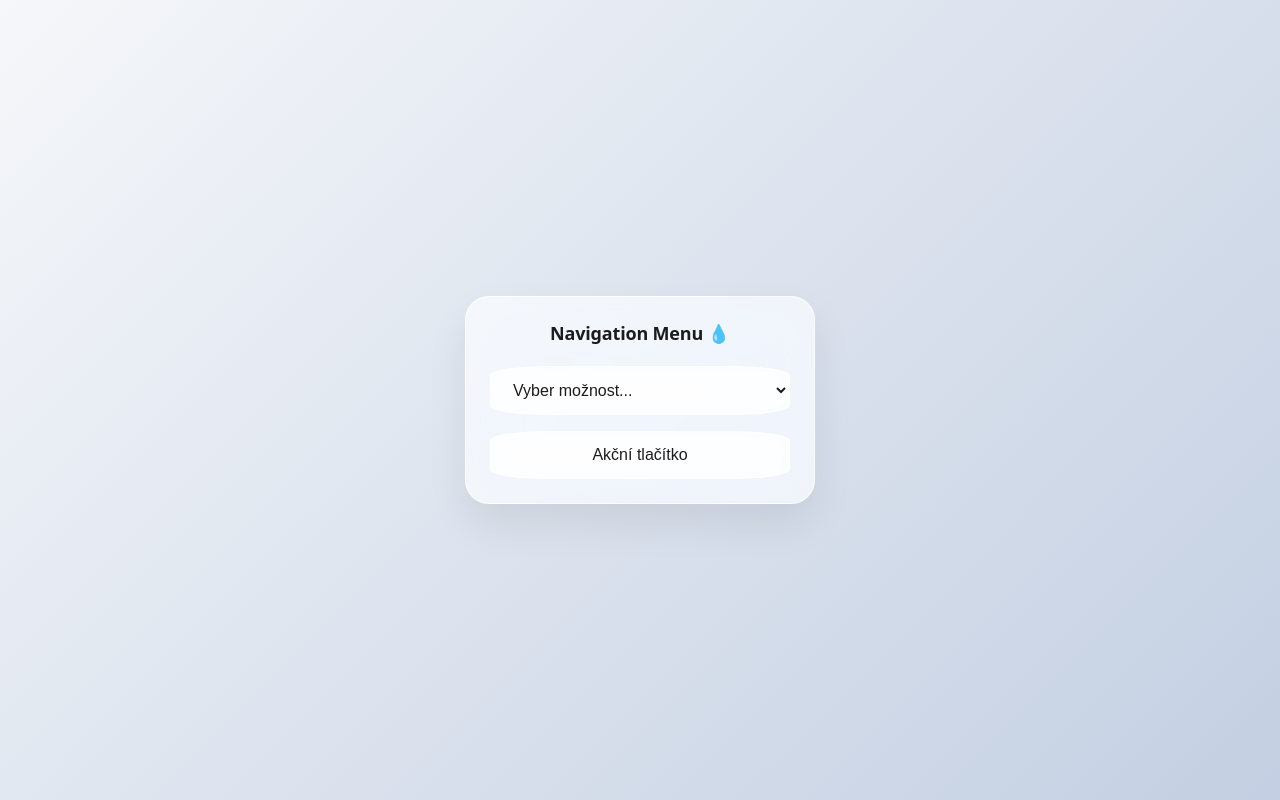
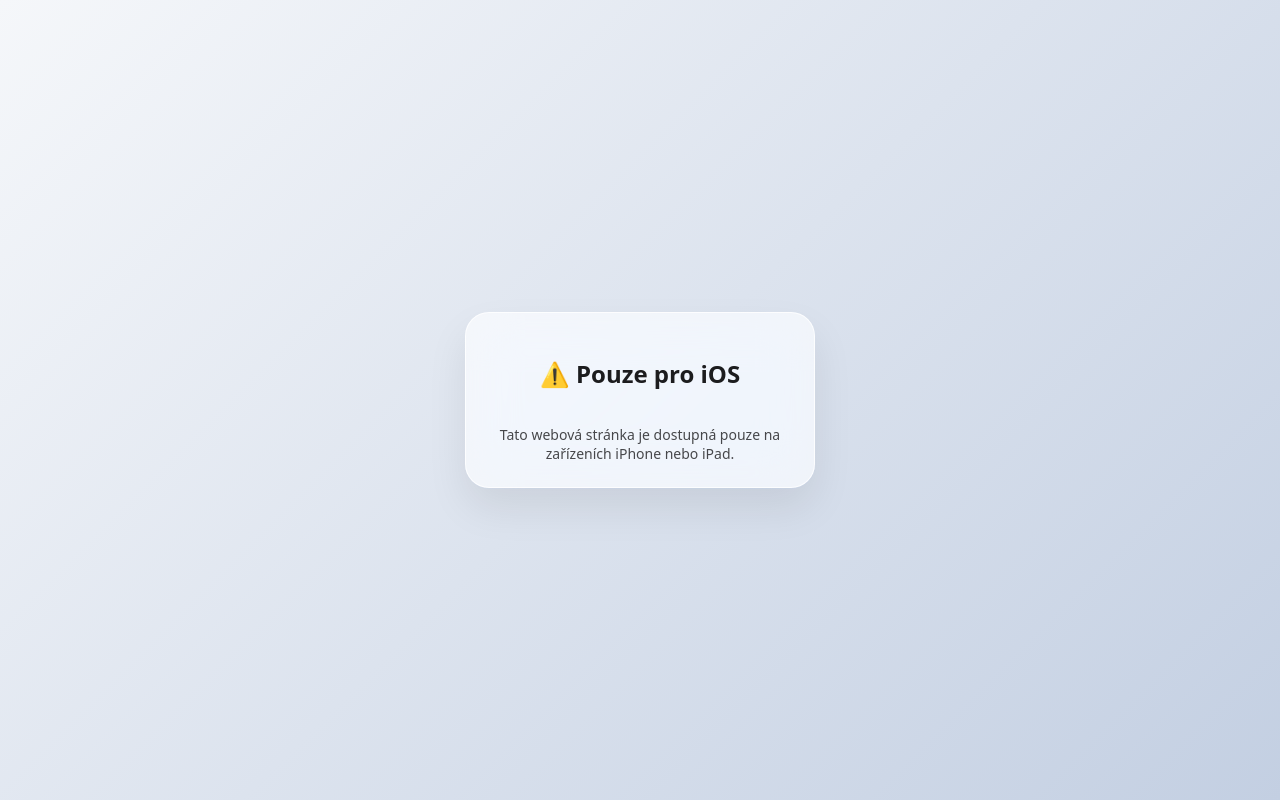
Before and after one commit to OndraMinovsky/unknown, a plain HTML site: page index.html in a window 1280 px wide. Drawn offline with Linux system fonts and the light colour scheme.

Commit message:
Update index.html

```diff
--- a/index.html
+++ b/index.html
@@ -3,9 +3,8 @@
 <head>
     <meta charset="UTF-8">
     <meta name="viewport" content="width=device-width, initial-scale=1.0">
-    <title>iOS Liquid Glass 💧📱</title>
+    <title>iOS Only Liquid Glass 💧📱</title>
     <style>
-        /* Podpora pro automatický systémový Dark/Light režim */
         :root {
             color-scheme: light dark;
             --bg-gradient: linear-gradient(135deg, #f5f7fa 0%, #c3cfe2 100%);
@@ -38,22 +37,21 @@
             gap: 20px;
         }
 
-        /* Kontejner s Liquid Glass efektem */
         .glass-container {
             background: var(--glass-bg);
             backdrop-filter: blur(25px) saturate(180%);
             -webkit-backdrop-filter: blur(25px) saturate(180%);
             border: 1px solid var(--glass-border);
             box-shadow: var(--shadow);
-            border-radius: 24px;
+            border-radius: 24px; /* Zde můžeš změnit zakulacení (border-radius) */
             padding: 24px;
             display: flex;
             flex-direction: column;
             gap: 16px;
             width: 300px;
+            text-align: center;
         }
 
-        /* Nativní systémové prvky s Liquid Glass kabátkem */
         select, button {
             appearance: auto;
             -webkit-appearance: auto;
@@ -65,54 +63,48 @@
             padding: 14px 18px;
             font-size: 16px;
             font-weight: 500;
-            border-radius: 20%;
+            border-radius: 14px; /* Zakulacení vnitřních prvků */
             cursor: pointer;
             width: 100%;
             box-sizing: border-box;
-            transition: transform 0.2s ease, background 0.2s ease;
         }
 
-        select:hover, button:hover {
-            transform: scale(1.02);
-        }
-
-        button:active {
-            transform: scale(0.98);
-        }
-
-        h2 {
-            font-size: 18px;
-            margin: 0 0 5px 0;
-            text-align: center;
-            font-weight: 600;
-            letter-spacing: -0.01em;
+        /* Skryto ve výchozím stavu, dokud JS nepotvrdí iOS */
+        #app-content, #block-content {
+            display: none;
         }
     </style>
 </head>
 <body>
 
-    <div class="glass-container">
-        <h2>Navigation Menu 💧</h2>
-
-        <!-- Nativní select dropdown -->
+    <!-- Obsah pro iOS -->
+    <div id="app-content" class="glass-container">
+        <h2>iOS Liquid Glass 💧</h2>
         <select onchange="if(this.value) alert('Vybráno: ' + this.value)">
             <option value="" disabled selected>Vyber možnost...</option>
             <option value="Home">Home</option>
             <option value="Converter">Converter</option>
-            <option value="Base64 Decode">- Base64 Decode</option>
-            <option value="ASCII">-- ASCII</option>
-            <option value="Audio">-- Audio</option>
-            <option value="Basic Auth">-- Basic Auth</option>
-            <option value="File">-- File</option>
-            <option value="Hex">-- Hex</option>
-            <option value="Image">-- Image</option>
-            <option value="BMP">--- BMP</option>
-            <option value="GIF">--- GIF</option>
         </select>
+        <button onclick="alert('Funguje na iOS!')">Akční tlačítko</button>
+    </div>
 
-        <!-- Nativní tlačítko -->
-        <button onclick="alert('Liquid Glass tlačítko funguje!')">Akční tlačítko</button>
+    <!-- Blokovaný obsah pro jiné platformy -->
+    <div id="block-content" class="glass-container">
+        <h2>⚠️ Pouze pro iOS</h2>
+        <p style="font-size: 14px; opacity: 0.8; margin: 0;">Tato webová stránka je dostupná pouze na zařízeních iPhone nebo iPad.</p>
     </div>
+
+    <script>
+        // Detekce iOS (iPhone, iPad, iPod)
+        const isIOS = /iPad|iPhone|iPod/.test(navigator.userAgent) ||
+                      (navigator.platform === 'MacIntel' && navigator.maxTouchPoints > 1);
+
+        if (isIOS) {
+            document.getElementById('app-content').style.display = 'flex';
+        } else {
+            document.getElementById('block-content').style.display = 'flex';
+        }
+    </script>
 
 </body>
 </html>
```
